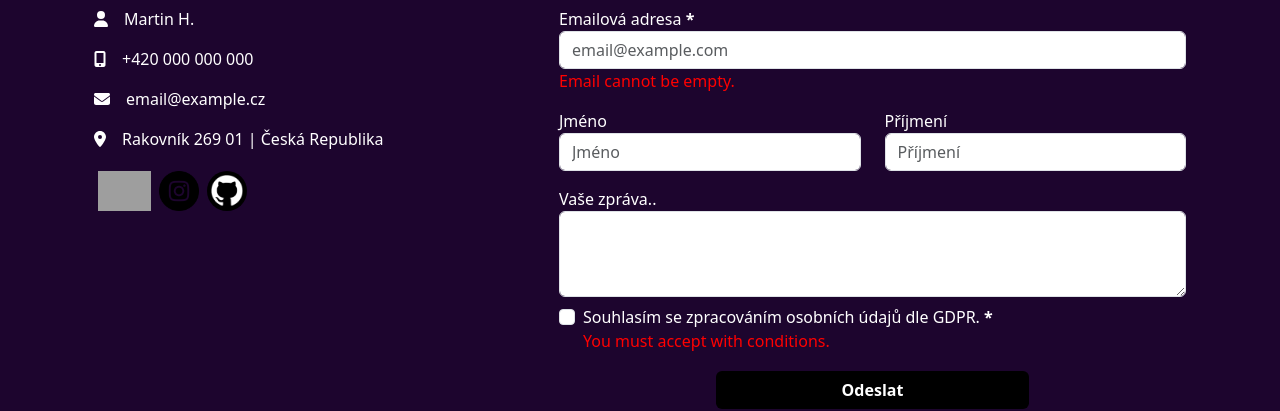
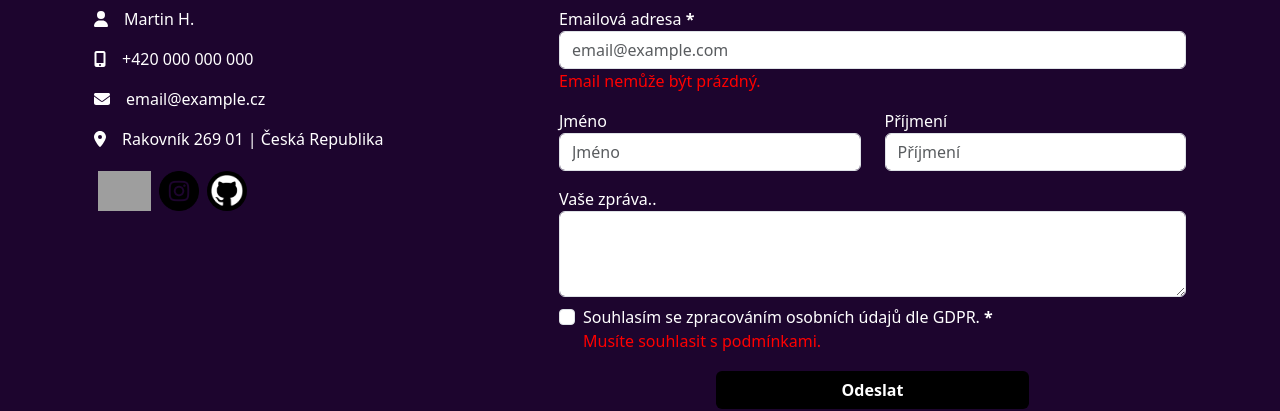
Before and after one commit to mhrubes/My-Portfolio, a React (Create React App) app in the folder portfolio/: page /contact in a window 1280 px wide. Both pictures are taken after a click on the button "Odeslat". Shown: the part 359-770 px from the top of the page. Built offline with nearby package versions, Linux system fonts and the light colour scheme; grey boxes are pictures that could not be loaded.

Commit message:
Update Contact
Update Contact

```diff
--- a/portfolio/src/locales/cs.json
+++ b/portfolio/src/locales/cs.json
@@ -32,7 +32,12 @@
       "lastname": "Příjmení",
       "yourMessage": "Vaše zpráva",
       "gdpr": "Souhlasím se zpracováním osobních údajů dle GDPR.",
-      "submitButton": "Odeslat"
+      "submitButton": "Odeslat",
+
+      "emailErrorMessageEmpty": "Email nemůže být prázdný.",
+      "emailErrorMessageNotInclude": "Email Neobsahuje @.",
+      "acceptProcessGDPR": "Musíte souhlasit s podmínkami.",
+      "formSent": "Formulář byl úspěšně odeslán."
     },
 
     "jobTitle": {
--- a/portfolio/src/locales/en.json
+++ b/portfolio/src/locales/en.json
@@ -31,7 +31,12 @@
     "lastname": "Lastname",
     "yourMessage": "Your message",
     "gdpr": "I agree to the processing of personal data according to the GDPR.",
-    "submitButton": "Send"
+    "submitButton": "Send",
+
+    "emailErrorMessageEmpty": "Email cannot be empty.",
+    "emailErrorMessageNotInclude": "Email doesn't contain @.",
+    "acceptProcessGDPR": "You must accept with conditions.",
+    "formSent": "The form was sent successfully."
   },
 
   "jobTitle": {
--- a/portfolio/src/pages/Contact.js
+++ b/portfolio/src/pages/Contact.js
@@ -13,7 +13,7 @@ import { faUser, faMobileAlt, faEnvelope, faMapMarkerAlt } from '@fortawesome/fr
 import Navigation from '../navigation';
 
 function Contact() {
-    const { t } = useTranslation();
+    const { t, i18n } = useTranslation();
     const [windowWidth, setWindowWidth] = useState(window.innerWidth);
 
     const [email, setEmail] = useState('');
@@ -22,8 +22,10 @@ function Contact() {
     const [message, setMessageArea] = useState('');
     const [acceptProccess, setAcceptProccess] = useState(false);
 
-    const [emailErrorMessage, setEmailErrorMessage] = useState('');
-    const [acceptProccessError, setAcceptProccessError] = useState('');
+    const [emailIsSent, setEmailIsSent] = useState(false);
+
+    const [emailErrorMessageSubmit, setEmailErrorMessageSubmit] = useState(false);
+    const [acceptProccessErrorSubmit, setAcceptProccessErrorSubmit] = useState(false);
 
     useEffect(() => {
         const handleResize = () => {
@@ -39,24 +41,27 @@ function Contact() {
 
     const onSubmit = () => {
         if (email === '' || email.length === 0) {
-            setEmailErrorMessage('Email cannot be empty.')
+            setEmailErrorMessageSubmit(true);
         }
         else if (!email.includes('@')) {
-            setEmailErrorMessage('Email doesn\'\t contain @.')
+            setEmailErrorMessageSubmit(true);
         }
         else {
-            setEmailErrorMessage('');
+            setEmailErrorMessageSubmit(false);
         }
 
         if (!acceptProccess) {
-            setAcceptProccessError('You must accept with conditions.')
+            setAcceptProccessErrorSubmit(true);
         }
         else {
-            setAcceptProccessError('')
+            setAcceptProccessErrorSubmit(false);
         }
 
         if (email !== '' && email.length !== 0 && email.includes('@') && acceptProccess) {
             console.log('text');
+            setEmailIsSent(true);
+            setAcceptProccessErrorSubmit(false);
+            setEmailErrorMessageSubmit(false);
         }
     }
 
@@ -144,9 +149,14 @@ function Contact() {
                                 <input type='email' className='form-control' id='emailFormInput' placeholder='email@example.com'
                                     onChange={(e) => setEmail(e.target.value)}
                                 />
-                                {emailErrorMessage !== '' &&
+                                {emailErrorMessageSubmit && email.length === 0 &&
                                     <span style={{ color: 'red' }}>
-                                        {emailErrorMessage}
+                                        {t('contactPage.emailErrorMessageEmpty')}
+                                    </span>
+                                }
+                                {emailErrorMessageSubmit && (email.length !== 0 && !email.includes('@')) &&
+                                    <span style={{ color: 'red' }}>
+                                        {t('contactPage.emailErrorMessageNotInclude')}
                                     </span>
                                 }
                             </div>
@@ -180,18 +190,25 @@ function Contact() {
                                         {t('contactPage.gdpr')} <strong>*</strong>
                                     </label>
                                     <br />
-                                    {!acceptProccess &&
+                                    {!acceptProccess && acceptProccessErrorSubmit &&
                                         <span style={{ color: 'red' }}>
-                                            {acceptProccessError}
+                                            {t('contactPage.acceptProcessGDPR')}
                                         </span>
                                     }
                                 </div>
                             </div>
-
                             <div className='text-center'>
                                 <button className='btn aboutButton mt-3 w-50' type='button' onClick={() => onSubmit()}>
                                     {t('contactPage.submitButton')}
                                 </button>
+
+                                {emailIsSent && (
+                                    <div className='pt-2'>
+                                        <span style={{ color: 'lightgreen' }}>
+                                            {t('contactPage.formSent')}
+                                        </span>
+                                    </div>
+                                )}
                             </div>
                         </form>
                     </div>
```
